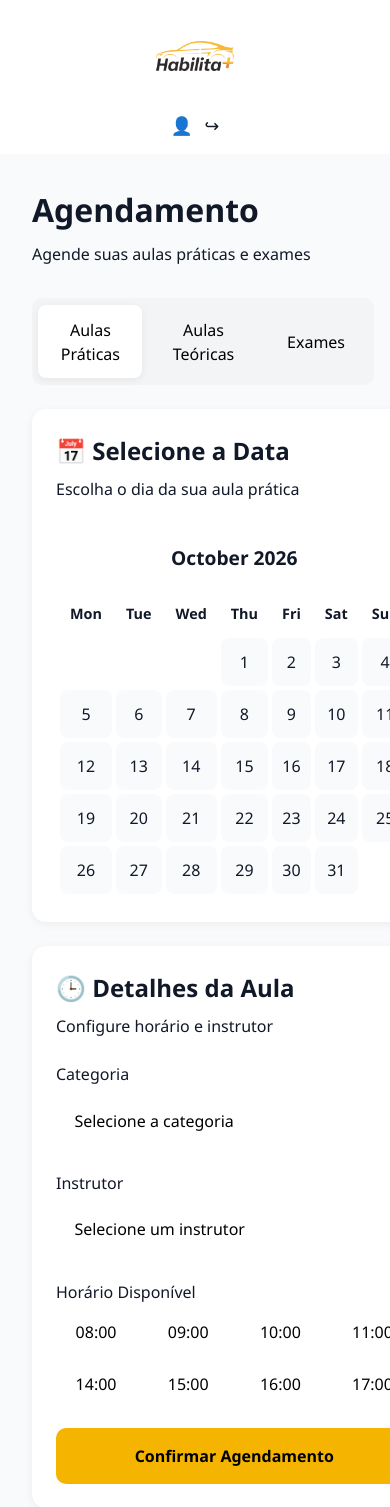
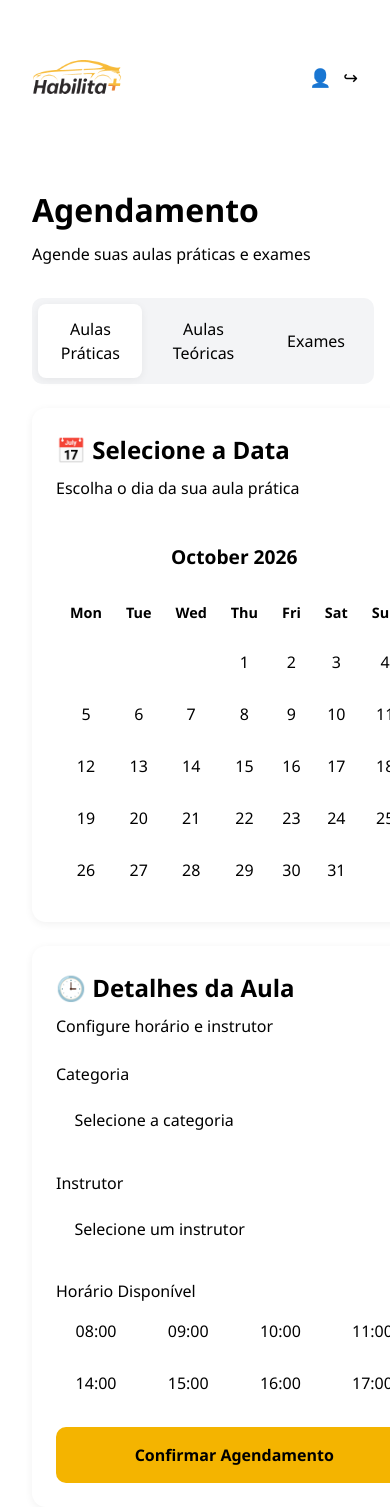
Before and after one commit to gregory-acervo/habilita_mais, a Django app: page /cliente/agendamento/ in a window 390 px wide; the page is wider, and only the part inside the window is pictured. Shown: the top 1507 px of that part. After the commit the page ends 1483 px from the top of that part, so only its background shows below. Run offline with Django 5.2, Linux system fonts and the light colour scheme.

Commit message:
Organização da página inicial do sistema

```diff
--- a/backend/base/static/css/global/system.css
+++ b/backend/base/static/css/global/system.css
@@ -1,7 +1,9 @@
 /* || CSS Reset */
 
 /* 1. Modelo de box-sizing mais intuitivo */
-*, *::before, *::after {
+*,
+*::before,
+*::after {
   box-sizing: border-box;
 }
 
@@ -25,18 +27,31 @@ body {
 }
 
 /* 6. Ajusta os elementos de mídia para não estourar o layout */
-img, picture, video, canvas, svg {
+img,
+picture,
+video,
+canvas,
+svg {
   display: block;
   max-width: 100%;
 }
 
 /* 7. Herda a fonte em controles de formulário */
-input, button, textarea, select {
+input,
+button,
+textarea,
+select {
   font: inherit;
 }
 
 /* 8. Evita overflow de texto em títulos e parágrafos */
-p, h1, h2, h3, h4, h5, h6 {
+p,
+h1,
+h2,
+h3,
+h4,
+h5,
+h6 {
   overflow-wrap: break-word;
 }
 
@@ -44,7 +59,13 @@ p, h1, h2, h3, h4, h5, h6 {
 p {
   text-wrap: pretty;
 }
-h1, h2, h3, h4, h5, h6 {
+
+h1,
+h2,
+h3,
+h4,
+h5,
+h6 {
   text-wrap: balance;
 }
 
@@ -66,13 +87,15 @@ body {
   min-height: 100vh;
 }
 
-ul, ol {
+ul,
+ol {
   list-style: none;
   padding: 0;
 }
 
 /* 11. Cria um contexto de empilhamento raiz para evitar conflitos de camada */
-#root, #__next {
+#root,
+#__next {
   isolation: isolate;
 }
 
@@ -85,11 +108,11 @@ ul, ol {
   --green: #22c55e;
   --orange: #f97316;
 
-    --text: #111827;
+  --text: #000000;
   --text-secondary: #6b7280;
 
   --nav-bg: #ffffff;
-    --background: #f8fafc;
+  --background: #ffffff;
   --card: #ffffff;
 
   --shadow: 0 2px 8px rgba(0, 0, 0, 0.06);
@@ -108,7 +131,7 @@ body {
 .container {
   /* 1. Limite de largura máxima confortável para leitura e UI */
   width: 100%;
-  max-width: 1400px;
+  max-width: 1980px;
   /* 2. Centralização na horizontal */
   margin-left: auto;
   margin-right: auto;
@@ -118,7 +141,6 @@ body {
   padding-right: 1.5rem;
 }
 
-
 .header {
   background: white;
   border-bottom: 1px solid var(--border);
@@ -127,29 +149,45 @@ body {
   z-index: 100;
 }
 
-.navbar {
-    max-width: 100%;
-    display: flex;
-    align-items: center;
-    padding: 1rem 4rem;
+.header-logo {
+  display: block;
+  width: clamp(90px, 10vw, 150px);
+  height: auto;
+  max-width: 150px;
+  object-fit: contain;
+  flex-shrink: 0;
 }
 
-.navbar ul{
+.navbar {
+  background-color: var(--background);
+  width: 100%;
+
+}
+
+.navbar-content {
+  display: flex;
+  justify-content: space-between;
+  align-items: center;
+  padding-top: 1rem;
+  padding-bottom: 1rem;
+}
+
+.navbar ul {
   list-style-type: none;
 }
 
-.navbar li{
+.navbar li {
   justify-content: left;
   padding: 1rem;
 }
 
-.navbar a{
+.navbar a {
   color: black;
   text-decoration: none;
 
 }
 
-.navbar a:hover{
+.navbar a:hover {
 
   text-decoration: none;
 }
@@ -191,46 +229,4 @@ body {
 
 /* || Utensílios */
 
-/* =========================
-   RESPONSIVIDADE
-========================= */
-
-@media (max-width: 1024px) {
-
-    .quick-actions {
-        grid-template-columns: repeat(2, 1fr);
-    }
-
-    .content-grid {
-        grid-template-columns: 1fr;
-    }
-}
-
-@media (max-width: 768px) {
-
-    .navbar {
-        flex-direction: column;
-        gap: 1rem;
-    }
-
-    .menu {
-        flex-wrap: wrap;
-        justify-content: center;
-    }
-
-}
-
-.header-logo {
-    display: block;
-    width: clamp(90px, 10vw, 150px);
-    height: auto;
-    max-width: 150px;
-    object-fit: contain;
-    flex-shrink: 0;
-}
-
-@media (max-width: 768px) {
-    .header-logo {
-        width: clamp(80px, 18vw, 120px);
-    }
-}
+/* || Responsividade */
--- a/backend/base/templates/partials/_header.html
+++ b/backend/base/templates/partials/_header.html
@@ -1,7 +1,8 @@
 {% load static %}
 <header class="header">
+
   <nav class="navbar">
-
+<div class="container navbar-content">
       <a href="{% url 'habilita:cliente_home' %}"><img src="{% static 'img/logo.png' %}" alt="Habilita+" class="header-logo"/></a>
       <ul class="menu">
         <li><a href="{% url 'habilita:agendamento' %}">Agendamento</a></li>
@@ -12,5 +13,6 @@
         <a href="#">👤</a>
         <a href="{% url 'habilita:index' %}">↪</a>
       </div>
-  </nav>
+</div>
+    </nav>
 </header>
--- a/backend/habilita/templates/habilita/cliente/home.html
+++ b/backend/habilita/templates/habilita/cliente/home.html
@@ -7,10 +7,10 @@
 {% endblock %}
 
 {% block content %} {% comment %} Conteúdo reutilizável chamado content {% endcomment %}
-<main class=home>
+
     <section class="welcome">
         <h1>Bem-vindo de volta!</h1>
         <p>Acompanhe seu progresso e próximas etapas</p>
     </section>
-</main>
+
 {% endblock %}
```
Also changed, not shown: backend/base/static/css/app/home.css (+3 -23 lines), backend/db.sqlite3. Lines whose indentation alone changed are shown as unchanged.
